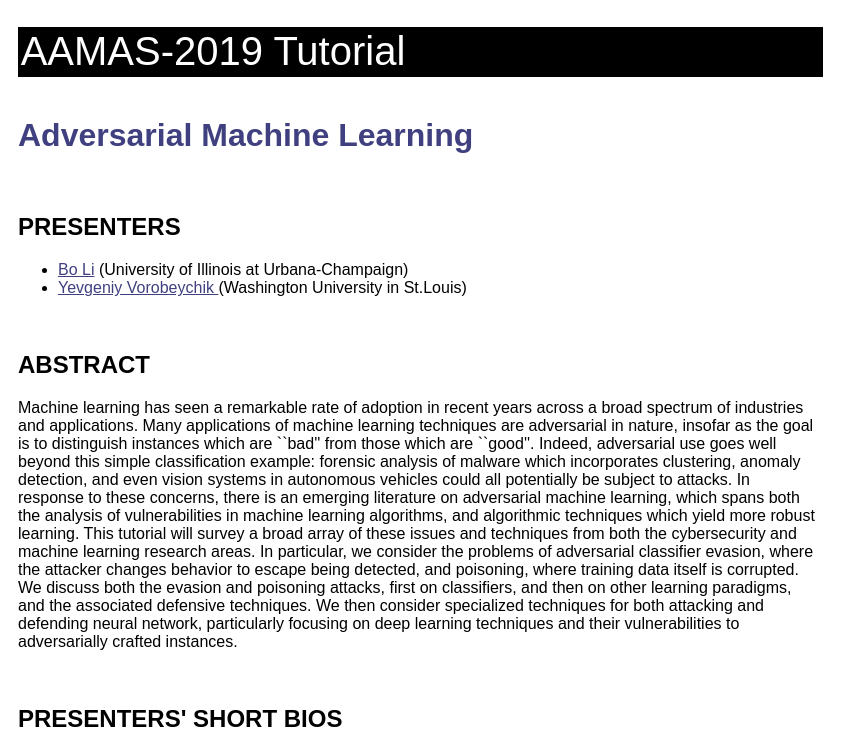
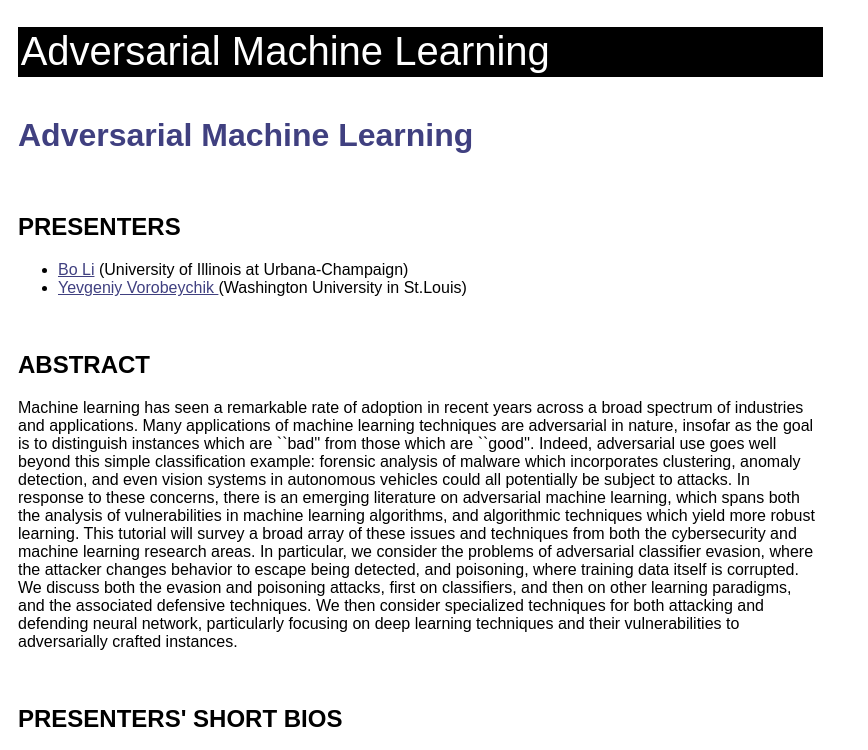
Before and after one commit to aamastutorial2019/aamastutorial2019.github.io, a plain HTML site: page index.html in a window 1280 px wide. Shown: the top 750 px of the page, without its empty margins (0-868 px from the left). Drawn offline with Linux system fonts and the light colour scheme.

Commit message:
Update index.html

```diff
--- a/index.html
+++ b/index.html
@@ -17,7 +17,7 @@
 
 
 
-<title>AAMAS 2019 Tutorial</title>
+<title>Adversarial Machine Learning </title>
 
 </head>
 
@@ -25,7 +25,7 @@
 <body>
 <div style="text-align: left; width: 50em; margin-left:10px; margin-top:-10pt;">
   <p style="width:100%; color: #ffffff; background-color: #000000; font-size: 30pt; padding:2pt;">
-    AAMAS-2019 Tutorial
+   Adversarial Machine Learning
   </p>
 
 
```
